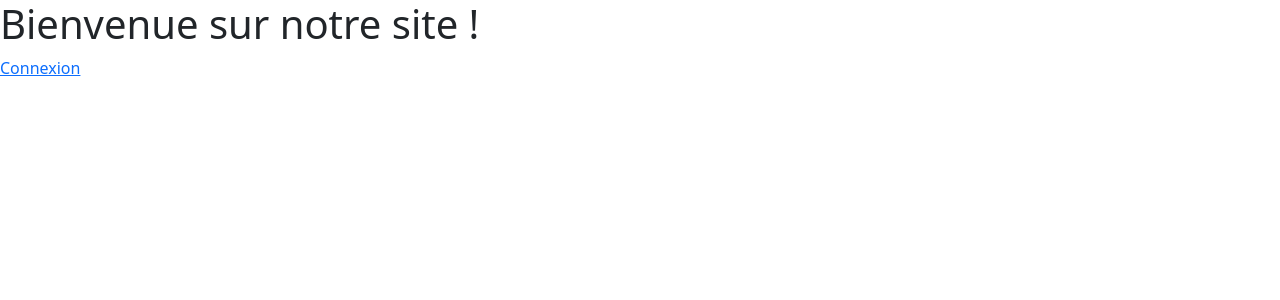
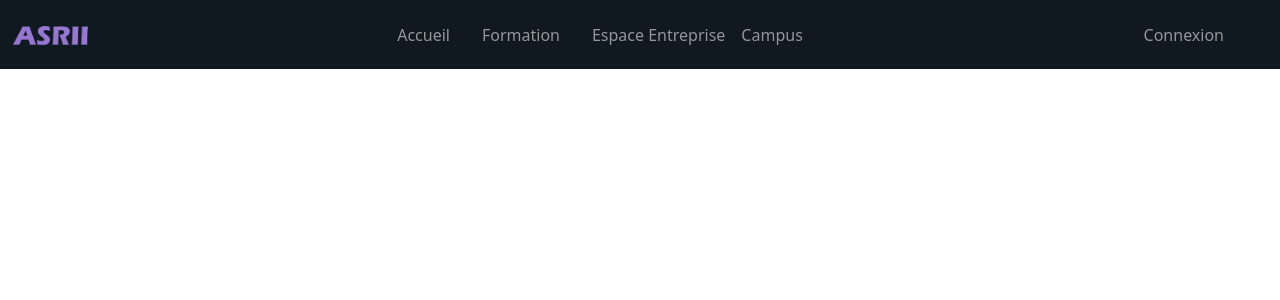
Before and after one commit to GLANEUX/lp-miaw-asrii, a PHP site: page / in a window 1280 px wide. Shown: the top 300 px of the page. Run offline with PHP 8.4, Linux system fonts and the light colour scheme; a stand-in replaces the project's code that opens the database connection; some libraries are stand-ins or nearby versions.

Commit message:
Merge branch 'main' of https://gitlab.com/asrii-site/lp-miaw-asrii

```diff
--- a/public/css/style.css
+++ b/public/css/style.css
@@ -0,0 +1,12 @@
+/* Header */
+.logo{
+    max-width: 35%;
+}
+
+ /* Couleurs personnalisées */
+ .bg-custom-black {
+    background-color: #101820; /* Remplacez par votre couleur personnalisée */
+  }
+  .bg-custom-purple {
+    background-color: #9678D3; /* Remplacez par votre couleur personnalisée */
+  }
--- a/view/header.php
+++ b/view/header.php
@@ -1,21 +1,56 @@
 <!DOCTYPE html>
 <html>
+
 <head>
 
     <!-- Bootstrap -->
-        <link href="https://cdn.jsdelivr.net/npm/bootstrap@5.3.0-alpha3/dist/css/bootstrap.min.css" rel="stylesheet" integrity="sha384-KK94CHFLLe+nY2dmCWGMq91rCGa5gtU4mk92HdvYe+M/SXH301p5ILy+dN9+nJOZ" crossorigin="anonymous">
+    <link href="https://cdn.jsdelivr.net/npm/bootstrap@5.3.0-alpha3/dist/css/bootstrap.min.css" rel="stylesheet"
+        integrity="sha384-KK94CHFLLe+nY2dmCWGMq91rCGa5gtU4mk92HdvYe+M/SXH301p5ILy+dN9+nJOZ" crossorigin="anonymous">
 
     <!-- Font Awesome -->
     <link href="https://cdnjs.cloudflare.com/ajax/libs/font-awesome/6.4.0/css/all.min.css" rel="stylesheet">
 
-        <!-- Custom -->
-        <?php if (isset($data['style'])) {
-            foreach ($data['style'] as $style) { ?>
-                <link rel="stylesheet" type="text/css" href="../public/css/<?= $style ?>" />
-            <?php }
-        } ?>
+    <!-- CSS -->
+    <link rel="stylesheet" type="text/css" href="public/css/style.css" />
 
-        <title><?php echo $data['title']; ?></title>
+    <title>
+        <?php echo $data['title']; ?>
+    </title>
 
 </head>
+
 <body>
+
+    <!-- Nav-bar -->
+    <header>
+  <nav class="navbar navbar-expand-md navbar-dark bg-custom-black justify-content-between">
+    <a class="navbar-brand w-25" href="<?= URL ?>"><img class="logo" src="public/img/ASRII_TXT-V.png" alt="Logo"></a>
+    <button class="navbar-toggler" type="button" data-toggle="collapse" data-target="#navbarNav" aria-controls="navbarNav" aria-expanded="false" aria-label="Toggle navigation">
+      <span class="navbar-toggler-icon"></span>
+    </button>
+    <div class="collapse navbar-collapse w-50 justify-content-center" id="navbarNav">
+      <ul class="navbar-nav">
+        <li class="nav-item active">
+          <a class="nav-link" href="<?= URL ?>">Accueil</a>
+        </li>
+        <li class="nav-item">
+          <a class="nav-link mx-3" href="#">Formation</a>
+        </li>
+        <li class="nav-item">
+          <a class="nav-link" href="#">Espace Entreprise</a>
+        </li>
+        <li class="nav-item">
+          <a class="nav-link" href="#">Campus</a>
+        </li>
+      </ul>
+    </div>
+    <div class="ml-auto w-25 mx-5">
+    <ul class="navbar-nav justify-content-end">
+        <li class="nav-item active ">
+        <a href="<?= URL ?>/connexion" class="nav-link">Connexion</a>
+        </li>
+    </ul>
+
+    </div>
+  </nav>
+</header>
--- a/view/home.php
+++ b/view/home.php
@@ -1,4 +1 @@
-<h1>Bienvenue sur notre site !</h1>
-
-<a href="<?= URL ?>/connexion">Connexion</a>
 <!-- Contenu de la page d'accueil -->
```
Also changed, not shown: controller/ConnexionController.php (+7 -0 lines). Lines whose indentation alone changed are shown as unchanged.
